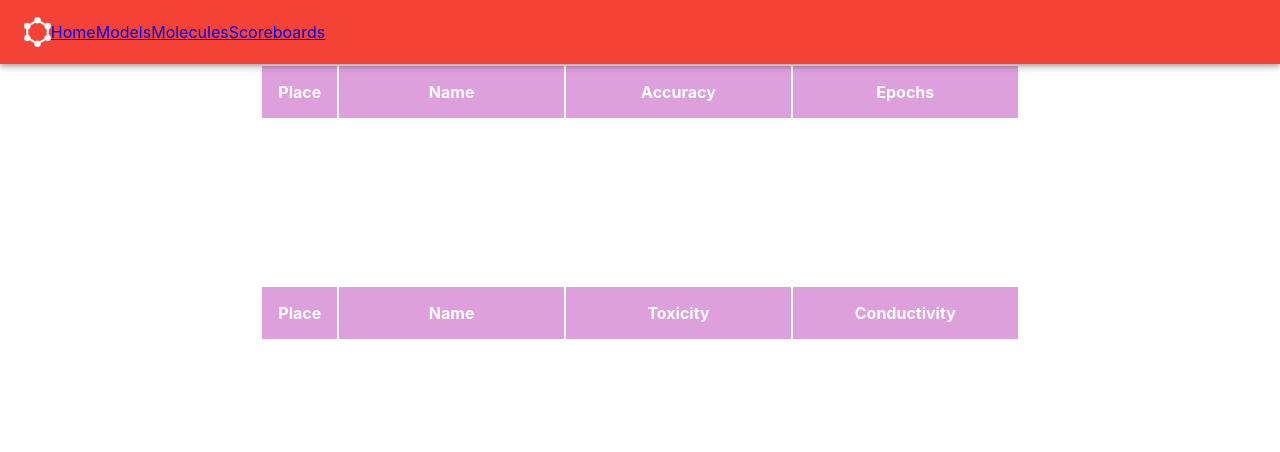
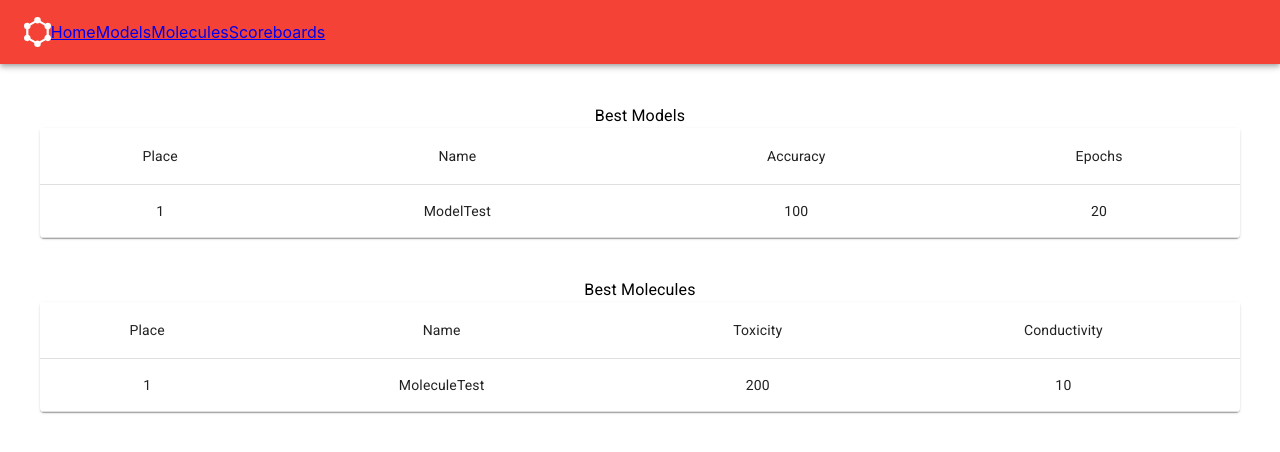
Before and after one commit to Robert-K/MAChINE, a React (Create React App) app in the folder frontend/: page /results in a window 1280 px wide. Shown: the top 452 px of the page. Built offline with nearby package versions, Linux system fonts and the light colour scheme.

Commit message:
UPD: Rewrote Scoreboards with MUI

```diff
--- a/frontend/src/routes/Scoreboards.js
+++ b/frontend/src/routes/Scoreboards.js
@@ -1,107 +1,121 @@
 import React from 'react'
-
-// TODO: widen tables. Why is 100% width only half?
-
-import styled from 'styled-components'
-
-const Table = styled.table`
-  table {
-    width: 100%;
-    border-spacing: 0;
-    border: 1px solid white;
-  }
-  th {
-    background: plum;
-    border-bottom: 3px solid white;
-    color: white;
-    font-weight: bold;
-  }
-  td {
-    width: 30%;
-    color: white;
-  }
-  th,
-  td {
-    padding: 1em;
-    text-align: center;
-    :last-child {
-      border-right: 0;
-    }
-    :first-child {
-      width: 10%;
-    }
-  }
-`
+import {
+  Box,
+  Paper,
+  Table,
+  TableBody,
+  TableCell,
+  TableContainer,
+  TableHead,
+  TableRow,
+  Typography,
+} from '@mui/material'
 
 export default function scoreboards() {
   return (
     <div align="center">
-      {bestModels()}
-      {bestMolecules()}
+      <Box sx={{ m: 5 }}>
+        <Typography>Best Models</Typography>
+        {bestModels()}
+        <Typography sx={{ mt: 5 }}>Best Molecules</Typography>
+        {bestMolecules()}
+      </Box>
     </div>
   )
 }
 
+const modelColumns = [
+  { id: 'place', label: 'Place', align: 'center' },
+  { id: 'name', label: 'Name', align: 'center' },
+  { id: 'accuracy', label: 'Accuracy', align: 'center' },
+  { id: 'epochs', label: 'Epochs', align: 'center' },
+]
+
+const moleculeColumns = [
+  { id: 'place', label: 'Place', align: 'center' },
+  { id: 'name', label: 'Name', align: 'center' },
+  { id: 'toxicity', label: 'Toxicity', align: 'center' },
+  { id: 'conductivity', label: 'Conductivity', align: 'center' },
+]
+
+function createModelData(place, name, accuracy, epochs) {
+  return { place, name, accuracy, epochs }
+}
+
+function createMoleculeData(place, name, toxicity, conductivity) {
+  return { place, name, toxicity, conductivity }
+}
+
+const modelRows = [createModelData(1, 'ModelTest', 100, 20)]
+
+const moleculeRows = [createMoleculeData(1, 'MoleculeTest', 200, 10)]
+
 function bestModels() {
-  const modelArray = [
-    { name: 'Model A', accuracy: 80, epochs: 7 },
-    { name: 'Model B', accuracy: 80, epochs: 7 },
-    { name: 'Model C', accuracy: 80, epochs: 7 },
-  ]
   return (
-    <Table bordered hover>
-      <thead>
-        <tr>
-          <th>Place</th>
-          <th>Name</th>
-          <th>Accuracy</th>
-          <th>Epochs</th>
-        </tr>
-      </thead>
-      <tbody>{modelArray.map(renderModel)}</tbody>
-    </Table>
+    <Paper>
+      <TableContainer sx={{ maxHeight: 250 }}>
+        <Table stickyHeader aria-label="sticky table">
+          <TableHead>
+            <TableRow>
+              {modelColumns.map((column) => (
+                <TableCell key={column.id} align={column.align}>
+                  {column.label}
+                </TableCell>
+              ))}
+            </TableRow>
+          </TableHead>
+          <TableBody>
+            {modelRows.map((row) => {
+              return (
+                <TableRow hover role="checkbox" key={row.name}>
+                  {modelColumns.map((column) => {
+                    return (
+                      <TableCell key={column.id} align={column.align}>
+                        {row[column.id]}
+                      </TableCell>
+                    )
+                  })}
+                </TableRow>
+              )
+            })}
+          </TableBody>
+        </Table>
+      </TableContainer>
+    </Paper>
   )
 }
 
 function bestMolecules() {
-  const moleculeArray = [
-    { name: 'Ethane', toxicity: 7, conductivity: 9 },
-    { name: 'Methane', toxicity: 13, conductivity: 2 },
-    { name: 'Propane', toxicity: 8, conductivity: 1 },
-  ]
   return (
-    <Table bordered hover>
-      <thead>
-        <tr>
-          <th>Place</th>
-          <th>Name</th>
-          <th>Toxicity</th>
-          <th>Conductivity</th>
-        </tr>
-      </thead>
-      <tbody>{moleculeArray.map(renderMolecule)}</tbody>
-    </Table>
+    <Paper>
+      <TableContainer sx={{ maxHeight: 250 }}>
+        <Table stickyHeader aria-label="sticky table">
+          <TableHead>
+            <TableRow>
+              {moleculeColumns.map((column) => (
+                <TableCell key={column.id} align={column.align}>
+                  {column.label}
+                </TableCell>
+              ))}
+            </TableRow>
+          </TableHead>
+          <TableBody>
+            {moleculeRows.map((row) => {
+              return (
+                <TableRow hover role="checkbox" key={row.name}>
+                  {moleculeColumns.map((column) => {
+                    return (
+                      <TableCell key={column.id} align={column.align}>
+                        {row[column.id]}
+                      </TableCell>
+                    )
+                  })}
+                </TableRow>
+              )
+            })}
+          </TableBody>
+        </Table>
+      </TableContainer>
+    </Paper>
   )
 }
-
-function renderMolecule(molecule, index) {
-  return (
-    <tr key={index}>
-      <td>{index + 1}</td>
-      <td>{molecule.name}</td>
-      <td>{molecule.toxicity}</td>
-      <td>{molecule.conductivity}</td>
-    </tr>
-  )
-}
-
-function renderModel(model, index) {
-  return (
-    <tr key={index}>
-      <td>{index + 1}</td>
-      <td>{model.name}</td>
-      <td>{model.accuracy}</td>
-      <td>{model.epochs}</td>
-    </tr>
-  )
-}
```
